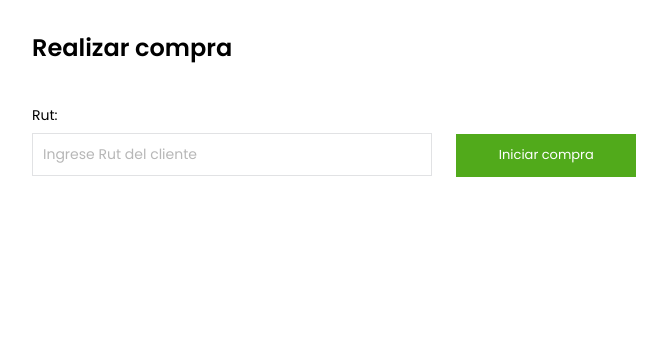
After one commit to Nicolas11Garcia/Supermercado, a PHP site: page /menu-cajero/realizar-compra/realizarCompra.php in a window 1280 px wide. The commit adds this page. Shown: the top 359 px of the page, without its empty margins (18-685 px from the left). Run offline with PHP 8.4, Linux system fonts and the light colour scheme; some libraries are stand-ins or nearby versions.

Commit message:
Modificacion SQL, Lectura de Rut-Realizar Compra

```diff
--- a/menu-cajero/menu.html
+++ b/menu-cajero/menu.html
@@ -28,7 +28,7 @@
         <div class="panel">
             <div class="opciones-principales">
                 <img class="logo" src="../assets/imagenes/logo.jpg">
-                <a target="mostrar" class="opcion" href="realizar-compra/realizarCompra.html" id="realizar-compra"><i class="fi fi-rr-shopping-cart icon-opcion"></i>Realizar compra</a>
+                <a target="mostrar" class="opcion" href="realizar-compra/realizarCompra.php" id="realizar-compra"><i class="fi fi-rr-shopping-cart icon-opcion"></i>Realizar compra</a>
                 <a target="mostrar" class="opcion" href="realizar-compra/realizarCompra.html" id="visualizar-ventas"><i class="fi fi-rr-piggy-bank icon-opcion"></i>Visualizar ventas</a>
                 <a target="mostrar" class="opcion" href="visualizar-boleta/visualizar-boleta.html" id="visualizar-boletas"><i class="fi fi-rr-file-invoice icon-opcion"></i>Visualizar boletas</a>
             </div>
@@ -46,7 +46,7 @@
                 <p class="nombre-usuario">Alonso Fuenzalida</p>
             </div>
 
-            <iframe src="visualizar-ventas/visualizar-ventas.html" name="mostrar"></iframe>
+            <iframe src="realizar-compra/realizarCompra.php" name="mostrar"></iframe>
 
         </div>
     </div>
--- /dev/null
+++ b/menu-cajero/realizar-compra/realizarCompra.php
@@ -0,0 +1,148 @@
+<!DOCTYPE html>
+<html lang="es">
+<head>
+    <meta charset="UTF-8">
+    <meta http-equiv="X-UA-Compatible" content="IE=edge">
+    <meta name="viewport" content="width=device-width, initial-scale=1.0">
+
+    <link rel="preconnect" href="https://fonts.googleapis.com">
+    <link rel="preconnect" href="https://fonts.gstatic.com" crossorigin>
+    <link href="https://fonts.googleapis.com/css2?family=Poppins:wght@300;400;500;600&display=swap" rel="stylesheet">
+
+    <script src="https://code.jquery.com/jquery-3.6.3.min.js" integrity="sha256-pvPw+upLPUjgMXY0G+8O0xUf+/Im1MZjXxxgOcBQBXU=" crossorigin="anonymous"></script>
+
+
+    <link rel='stylesheet' href='https://cdn-uicons.flaticon.com/uicons-brands/css/uicons-brands.css'>
+    <link rel='stylesheet' href='https://cdn-uicons.flaticon.com/uicons-bold-rounded/css/uicons-bold-rounded.css'>
+    <link rel='stylesheet' href='https://cdn-uicons.flaticon.com/uicons-regular-rounded/css/uicons-regular-rounded.css'>
+
+    <link rel="stylesheet" href="../../assets/css/menu-cajero/realizarcompra/realizarcompra.css">
+
+    <title>Menu cajero - Kala</title>
+</head>
+<body>
+
+    <h2>Realizar compra</h2>
+
+    <div class="oculto" style="height: 0px;" id="advertencia-aviso">
+        <div class="titular-naranjo">
+            <p class="texto-p-advertencia"><i class="fi fi-rr-triangle-warning advertencia-icon"></i>Cliente no registrado en el sistema</p>
+        </div>
+
+        <div class="texto-advertencia">
+            <p>Por favor ingresa al cliente para continuar con la compra</p>
+        </div>
+
+    </div>
+
+    <form>
+        <div class="input-normal">
+            <label class="label-input">Rut:</label>
+            <div class="flex-rut-botones">
+                <input class="input-text" type="text" id="rut" placeholder="Ingrese Rut del cliente">
+                <button type="button" class="btn btn-iniciar-compra margin-btn btnhover" id="iniciar-compra">Iniciar compra</button>
+            </div>
+        </div>
+
+        <div class="contenedor-agregar-cliente oculto" id="contenedor-agregar-cliente">
+            <div class="flex-input">
+                <div class="input-normal">
+                    <label class="label-input">Nombre:</label>
+                    <input class="input-text" type="text" id="nombre" placeholder="Ingrese nombre del cliente">
+                </div>
+
+                <div class="input-normal">
+                    <label class="label-input">Apellido:</label>
+                    <input class="input-text" type="text" id="apellido" placeholder="Ingrese apellido del cliente">
+                </div>
+            </div>
+
+            <div class="flex-button">
+                <button class="btn" type="button" id="registrar-e-iniciar">Registrar e Iniciar compra</button>
+                <button type="button" class="btn-cancelar" id="omitir-ingreso-cliente">Omitir</button>
+            </div>
+        </div>
+
+
+    </form>
+
+
+
+
+</body>
+
+
+
+
+<script>
+    $('#iniciar-compra').click(function(){
+        var rut = document.getElementById('rut').value;
+        $.ajax({
+            type:'POST',
+            url:'php/ingresoRut.php', //URL
+            data: {rut},
+            success: function(res){
+                respuesta = res.trim();
+
+                if(respuesta == 1){
+                    window.location.href= "procesoRealizarCompra.php?rut="+rut;
+                }
+
+                //SI EL CLIENTE NO EXISTE
+                else{
+                    const contenedor_agregar_cliente = document.getElementById("contenedor-agregar-cliente");
+                    $("#contenedor-agregar-cliente").removeClass("oculto");
+                    $("#contenedor-agregar-cliente").addClass("visible");
+                    $("#iniciar-compra").addClass("oculto");
+
+                    $("#advertencia-aviso").addClass("visible");
+                    $("#advertencia-aviso").removeClass("oculto");
+                    $("#advertencia-aviso").addClass("advertencia");
+                    $("#advertencia-aviso").css("height","84px");
+                }
+            }
+        });
+
+
+    });
+
+    $('#omitir-ingreso-cliente').click(function(){
+        const contenedor_agregar_cliente = document.getElementById("contenedor-agregar-cliente");
+        $("#contenedor-agregar-cliente").addClass("oculto");
+        $("#contenedor-agregar-cliente").removeClass("visible");
+        $("#iniciar-compra").removeClass("oculto");
+
+        $("#advertencia-aviso").removeClass("visible");
+        $("#advertencia-aviso").addClass("oculto");
+        $("#advertencia-aviso").removeClass("advertencia");
+        $("#advertencia-aviso").css("height","0px");
+    });
+
+    $('#registrar-e-iniciar').click(function(){
+        location.href = "procesoRealizarCompra.html";
+    });
+
+    document.getElementById('rut').addEventListener('input', function(evt) {
+    let value = this.value.replace(/\./g, '').replace('-', '');
+
+    if (value.match(/^(\d{2})(\d{3}){2}(\w{1})$/)) {
+        value = value.replace(/^(\d{2})(\d{3})(\d{3})(\w{1})$/, '$1.$2.$3-$4');
+    }
+    else if (value.match(/^(\d)(\d{3}){2}(\w{0,1})$/)) {
+        value = value.replace(/^(\d)(\d{3})(\d{3})(\w{0,1})$/, '$1.$2.$3-$4');
+    }
+    else if (value.match(/^(\d)(\d{3})(\d{0,2})$/)) {
+        value = value.replace(/^(\d)(\d{3})(\d{0,2})$/, '$1.$2.$3');
+    }
+    else if (value.match(/^(\d)(\d{0,2})$/)) {
+        value = value.replace(/^(\d)(\d{0,2})$/, '$1.$2');
+    }
+
+    this.value = value;
+    });
+
+
+
+</script>
+
+</html>
```
Also changed, not shown: assets/css/menu-stock/gestionarproductos.css (+10 -9 lines), menu-cajero/realizar-compra/php/ingresoRut.php (added, +11 -0 lines), menu-cajero/realizar-compra/procesoRealizarCompra.php (added, +129 -0 lines), menu-encargadoStock/gestionar-productos/gestionarProductos.html (+13 -0 lines), modulo-sesion-usuario/registrodeusuario.php (+6 -2 lines), php/class/Dao.php (+27 -3 lines), sql.sql (+5 -6 lines).
